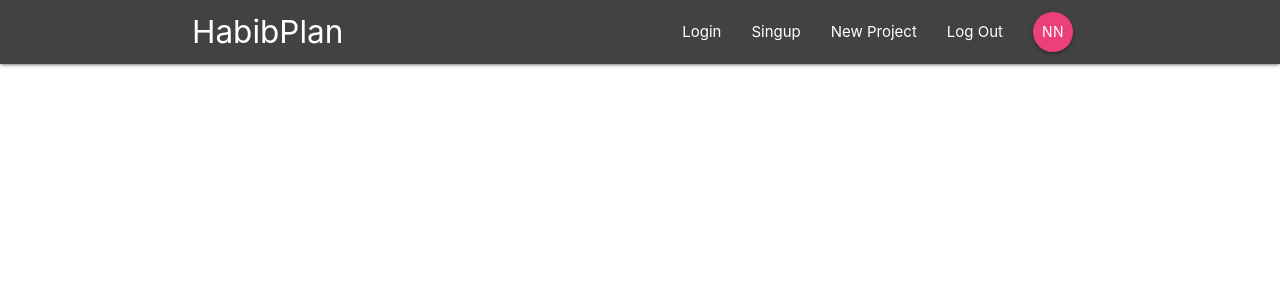
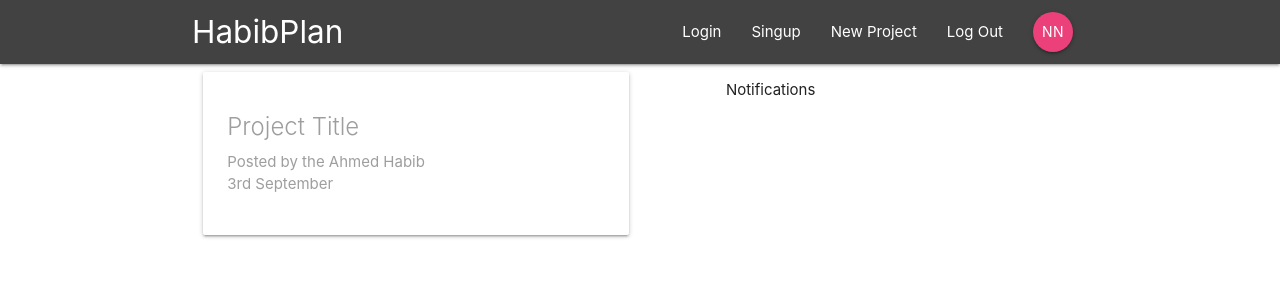
Before and after one commit to 4hmedhabib/Planning-Project, a React (Create React App) app: page /dashboard in a window 1280 px wide. Shown: the top 300 px of the page. Built offline with nearby package versions, Linux system fonts and the light colour scheme.

Commit message:
added dashboard page and

```diff
--- a/src/App.js
+++ b/src/App.js
@@ -7,7 +7,7 @@ function App() {
 		<div className="App">
 			<Layout>
 				<Switch>
-					<Route path="/" exact>
+					<Route path="/dashboard" exact>
 						<Dashboard />
 					</Route>
 				</Switch>
--- a/src/components/Layout/Layout.js
+++ b/src/components/Layout/Layout.js
@@ -1,11 +1,13 @@
+import { Fragment } from 'react';
 import Navbar from '../Navbar/Navbar';
 
-const Layout = () => {
+const Layout = (props) => {
 	return (
 		<div>
-			<div>
+			<Fragment>
 				<Navbar />
-			</div>
+				{props.children}
+			</Fragment>
 		</div>
 	);
 };
--- a/src/components/Projects/ProjectList.js
+++ b/src/components/Projects/ProjectList.js
@@ -1,7 +1,7 @@
 const ProjectList = () => {
 	return (
-		<div className="project-list section">
-			<div className="card-content grey-text text-darken">
+		<div className="project-list section card">
+			<div className=" card-content grey-text text-darken">
 				<span className="card-title">Project Title</span>
 				<p>Posted by the Ahmed Habib</p>
 				<p className="grey-text">3rd September</p>
--- a/src/pages/Dashboard/Dashboard.js
+++ b/src/pages/Dashboard/Dashboard.js
@@ -2,12 +2,14 @@ import Notification from '../../components/Notification/Notification';
 import ProjectList from '../../components/Projects/ProjectList';
 
 const Dashboard = () => {
+	console.log('running');
+
 	return (
 		<div className="dashboard container">
 			<div className="row">
 				<div className="col s12 m6">
 					<ProjectList />
-					<h1>hkk</h1>
+					{console.log('running')}
 				</div>
 				<div className="col s12 m5 offset-m1">
 					<Notification />
```
Also changed, not shown: src/index.js (+4 -4 lines).
